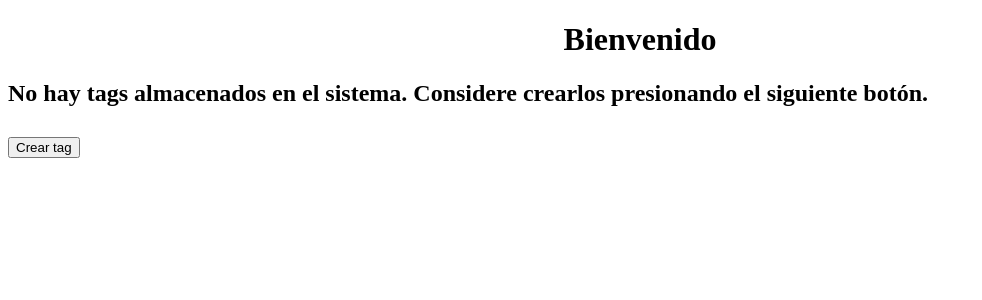
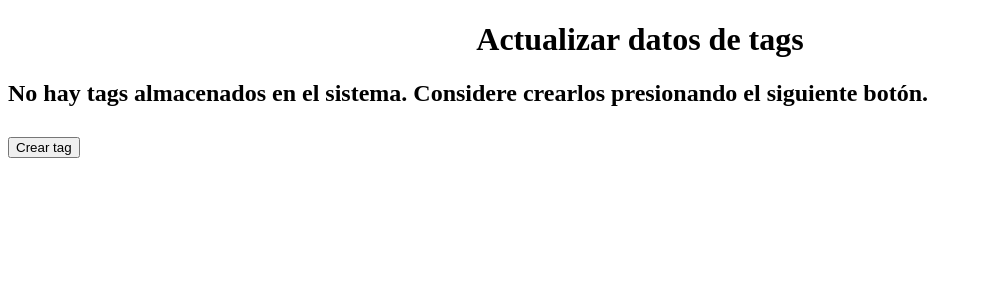
Before and after one commit to Juanpa0128j/FinancialDataApp, a Django app: page / in a window 1280 px wide. Shown: the top 300 px of the page, without its empty margins (0-982 px from the left). Run offline with Django 4.2, Linux system fonts and the light colour scheme; data that the repository does not hold is empty.

Commit message:
6th commit

```diff
--- a/webApp/static/css/styles.css
+++ b/webApp/static/css/styles.css
@@ -1,9 +1,9 @@
-.bienvenido_title {
+.update_title {
   display: flex;
   justify-content: center;
   align-items: center;
 }
-.bienvenido_title:hover {
+.update_title:hover {
   color: rgb(88, 86, 86);
   cursor: pointer;
 }
--- a/webApp/static/js/main.js
+++ b/webApp/static/js/main.js
@@ -1,24 +1,24 @@
 function getCookie(name) {
   const value = `; ${document.cookie}`;
   const parts = value.split(`; ${name}=`);
-  if (parts.length === 2) return parts.pop().split(';').shift();
+  if (parts.length === 2) return parts.pop().split(";").shift();
 }
 
 function delete_tag() {
   const options = document.querySelectorAll("input[type='checkbox']");
   let at_least_one_selected = false;
-  var selected_tags = new Array()
+  var selected_tags = new Array();
   options.forEach(function (option) {
     if (option.checked) {
       at_least_one_selected = true;
       // Agrupar las tags seleccionadas
-      selected_tags.push(option.value)
+      selected_tags.push(option.value);
     }
   });
 
   if (!at_least_one_selected) {
     alert("Debe seleccionar al menos un tag. Inténtelo de nuevo.");
-  }else{
+  } else {
     // Crear un objeto XMLHttpRequest
     var xhr = new XMLHttpRequest();
 
@@ -35,7 +35,7 @@ function delete_tag() {
 
     // Enviar la solicitud con los datos
     xhr.send(jsonData);
-    setTimeout(function() {
+    setTimeout(function () {
       location.reload();
     }, 100);
   }
@@ -58,7 +58,26 @@ function data_ordering(selected_filter) {
 
   // Enviar la solicitud con los datos
   xhr.send(jsonData);
-  setTimeout(function() {
+  setTimeout(function () {
     location.reload();
   }, 100);
 }
+
+function update_data_tags() {
+  // Crear un objeto XMLHttpRequest
+  var xhr = new XMLHttpRequest();
+
+  // Definir la URL y el método de la solicitud
+  var url = "/update_data_tags/";
+  var method = "POST";
+
+  // Configurar la solicitud AJAX
+  xhr.open(method, url, true);
+  xhr.setRequestHeader("X-CSRFToken", getCookie("csrftoken"));
+
+  // Enviar la solicitud
+  xhr.send();
+  setTimeout(function () {
+    location.reload();
+  }, 100);
+}
--- a/webApp/templates/home.html
+++ b/webApp/templates/home.html
@@ -8,7 +8,7 @@
       <script src="{% static 'js/main.js' %}"></script>
     </head>
     <body>
-        <h1 class="bienvenido_title" onclick="window.location.href='/'">Bienvenido</h1>
+        <h1 class="update_title" onclick="update_data_tags()">Actualizar datos de tags</h1>
         {% if len_tags == 0 %}
           <h2>No hay tags almacenados en el sistema. Considere crearlos presionando el siguiente botón. </h2>
         {% else %}
--- a/webApp/views.py
+++ b/webApp/views.py
@@ -253,6 +253,12 @@ def home(request):
     )
 
 
+def update_data_tags(request):
+    Database_Tags.update_tags_data()
+    print(1)
+    return redirect("/")
+
+
 class Database_Tags:
     @classmethod
     def consult_all_tags_saved(cls):
--- a/webSite/urls.py
+++ b/webSite/urls.py
@@ -16,12 +16,13 @@ Including another URLconf
 """
 from django.contrib import admin
 from django.urls import path
-from webApp.views import create_tag, delete_tag, home, data_ordering
+from webApp.views import create_tag, delete_tag, home, data_ordering, update_data_tags
 
 urlpatterns = [
-    path('admin/', admin.site.urls),
-    path('', home, name='home'),
-    path('create_tag/', create_tag),
-    path('delete_tag/', delete_tag),
-    path('data_ordering/', data_ordering),
+    path("admin/", admin.site.urls),
+    path("", home, name="home"),
+    path("create_tag/", create_tag),
+    path("delete_tag/", delete_tag),
+    path("data_ordering/", data_ordering),
+    path("update_data_tags/", update_data_tags),
 ]
```
